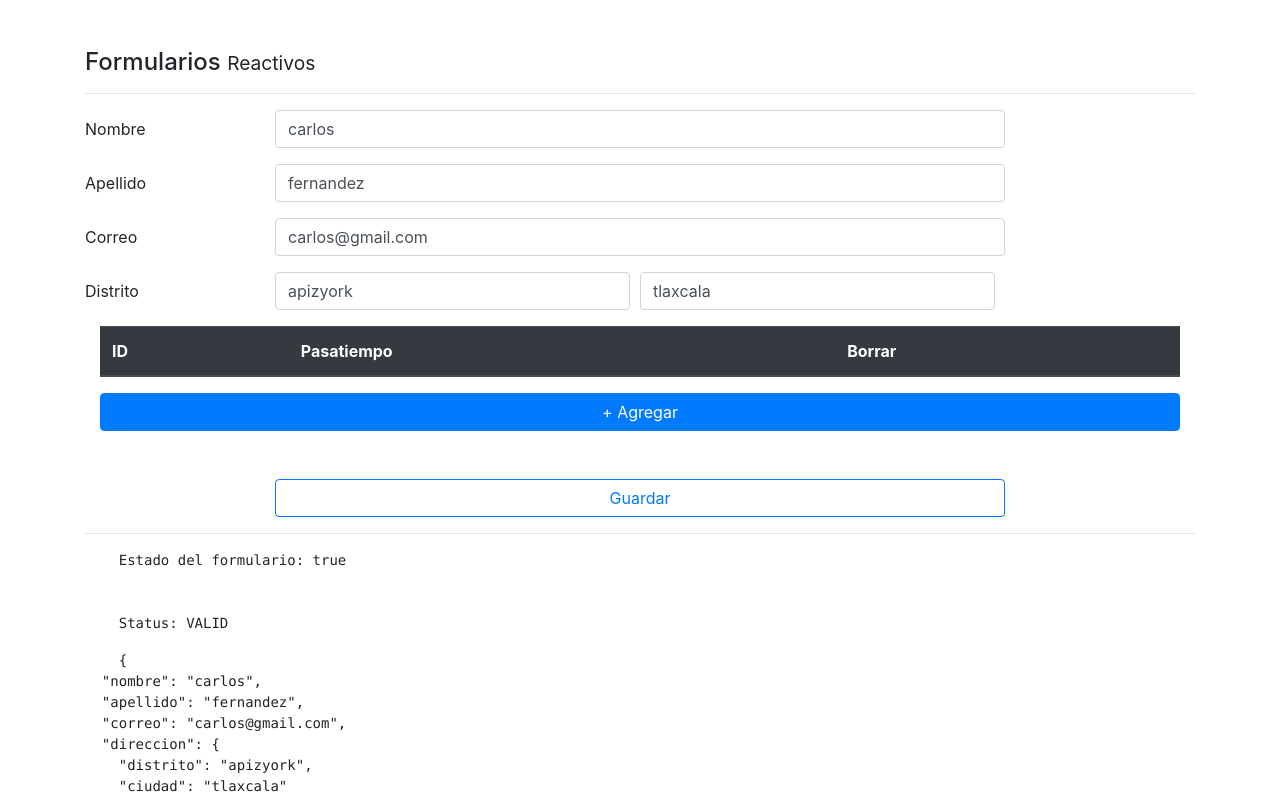
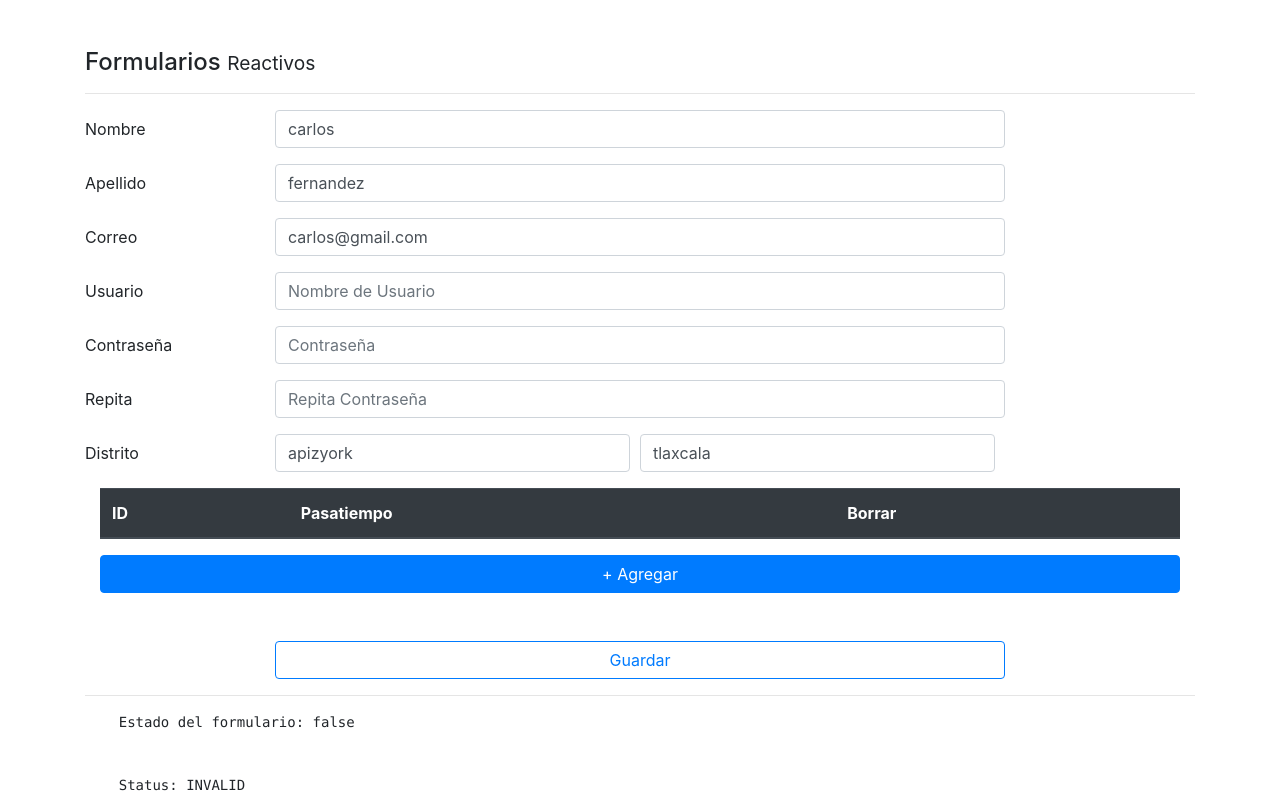
Before and after one commit to CarlosJair117/formulariosApp, an Angular app: page /reactivo in a window 1280 px wide. Shown: the top 799 px of the page. Built offline with nearby package versions, Linux system fonts and the light colour scheme.

Commit message:
usuarioValido commit

```diff
--- a/src/app/pages/reactive/reactive.component.html
+++ b/src/app/pages/reactive/reactive.component.html
@@ -31,6 +31,29 @@
 
             <input class="form-control" type="email" placeholder="Correo electrónico" formControlName="correo" [class.is-invalid]="correoNoValido">
             <small *ngIf="correoNoValido" class="text-danger"> Ingrese un correo valido </small>
+        </div>
+    </div>
+
+    <div class="form-group row">
+        <label class="col-2 col-form-label">Usuario</label>
+        <div class="col-8">
+
+            <input class="form-control" type="text" placeholder="Nombre de Usuario" formControlName="usuario" [class.is-invalid]="usuarioNoValido">
+            <small *ngIf="usuarioNoValido" class="text-danger"> Ese nombre de usuario ya fue tomado </small>
+        </div>
+    </div>
+
+    <div class="form-group row">
+        <label class="col-2 col-form-label">Contraseña</label>
+        <div class="col-8">
+            <input class="form-control" type="password" placeholder="Contraseña" formControlName="pass1" [class.is-invalid]="pass1NoValido">
+        </div>
+    </div>
+
+    <div class="form-group row">
+        <label class="col-2 col-form-label">Repita</label>
+        <div class="col-8">
+            <input class="form-control" type="password" placeholder="Repita Contraseña" formControlName="pass2" [class.is-invalid]="pass2NoValido">
         </div>
     </div>
 
--- a/src/app/pages/reactive/reactive.component.ts
+++ b/src/app/pages/reactive/reactive.component.ts
@@ -1,5 +1,6 @@
 import { Component, OnInit } from '@angular/core';
 import { FormArray, FormBuilder, FormGroup, Validators } from '@angular/forms';
+import { ValidadoresService } from 'src/app/services/validadores.service';
 
 @Component({
   selector: 'app-reactive',
@@ -10,7 +11,7 @@
 
   forma: FormGroup;
 
-  constructor( private fb: FormBuilder ) {
+  constructor( private fb: FormBuilder, private validadores: ValidadoresService ) {
 
     this.crearFormulario();
     this.cargarDataAlFormulario();
@@ -36,17 +37,40 @@
     return this.forma.get('correo').invalid && this.forma.get('correo').touched
   }
 
+  get usuarioNoValido() {
+    return this.forma.get('usuario').invalid && this.forma.get('usuario').touched
+  }
+
+  get pass1NoValido() {
+    return this.forma.get('pass1').invalid && this.forma.get('pass1').touched
+  }
+
+  get pass2NoValido() {
+
+    const pass1 = this.forma.get('pass1').value;
+    const pass2 = this.forma.get('pass2').value;
+
+    return ( pass1 == pass2) ? false : true;
+  }
+
+
+
   crearFormulario() {
 
     this.forma = this.fb.group({
       nombre: ['', [Validators.required, Validators.minLength(5)]],
-      apellido: ['', [Validators.required, Validators.minLength(5)]],
+      apellido: ['', [Validators.required, Validators.minLength(5), this.validadores.noHerrera ]],
       correo: ['', [Validators.required, Validators.email] ],
+      usuario: ['', , this.validadores.existeUsuario ],
+      pass1: ['', Validators.required],
+      pass2: ['', Validators.required],
       direccion: this.fb.group({
         distrito: ['', Validators.required ],
         ciudad: ['', Validators.required ],
       }),
       pasatiempos: this.fb.array([])
+    },{
+      validators: this.validadores.passwordsIguales('pass1','pass2')
     });
 
   }
--- /dev/null
+++ b/src/app/services/validadores.service.ts
@@ -0,0 +1,60 @@
+import { Injectable } from '@angular/core';
+import { FormControl, FormGroup } from '@angular/forms';
+import { rejects } from 'assert';
+import { resolve } from 'dns';
+import { Observable } from 'rxjs';
+
+interface ErrorValidate {
+  [s:string]: boolean
+}
+
+@Injectable({
+  providedIn: 'root'
+})
+export class ValidadoresService {
+
+  constructor() { }
+
+  existeUsuario( control:FormControl ): Promise<ErrorValidate> | Observable<ErrorValidate> {
+
+    if (!control.value) {
+      return Promise.resolve(null);
+    }
+
+    return new Promise((resolve, reject) => {
+      setTimeout(() => {
+
+        if ( control.value === 'strider') {
+          resolve({existe: true});
+        } else {
+          resolve( null);
+        }
+
+      },3500);
+    });
+  }
+
+  noHerrera( control:FormControl ): ErrorValidate {
+    if( control.value.toLowerCase() === 'herrera' ){
+      return{
+        noHerrera: true
+      }
+    }
+    return null;
+  }
+
+  passwordsIguales( pass1Name: string, pass2Name: string ) {
+    return ( formGroup: FormGroup) => {
+
+      const pass1Control = formGroup.controls[pass1Name];
+      const pass2Control = formGroup.controls[pass2Name];
+
+      if ( pass1Control.value === pass2Control.value){
+        pass2Control.setErrors(null);
+      } else {
+        pass2Control.setErrors({noEsIgual:true});
+      }
+
+    }
+  }
+}
```
Also changed, not shown: 1 other file (tests, documents, lock files or other folders).
